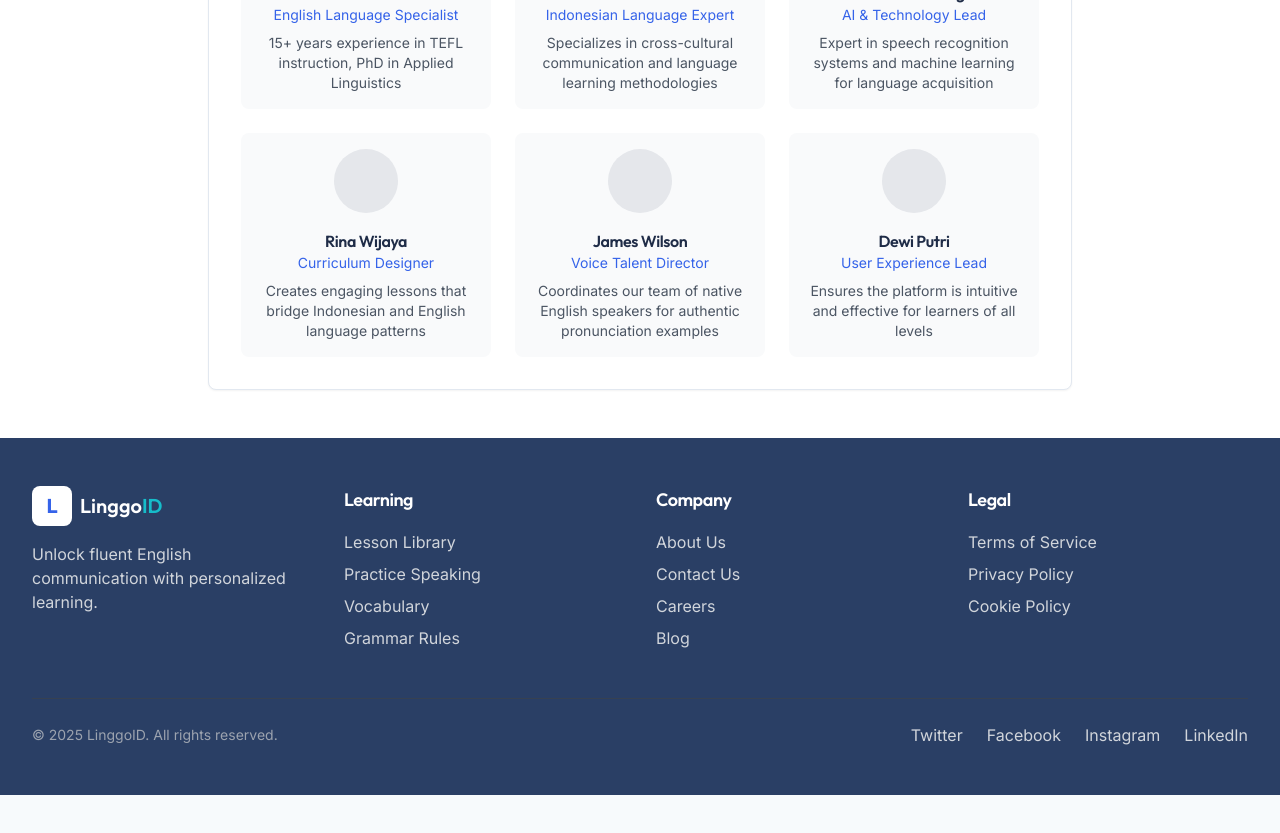
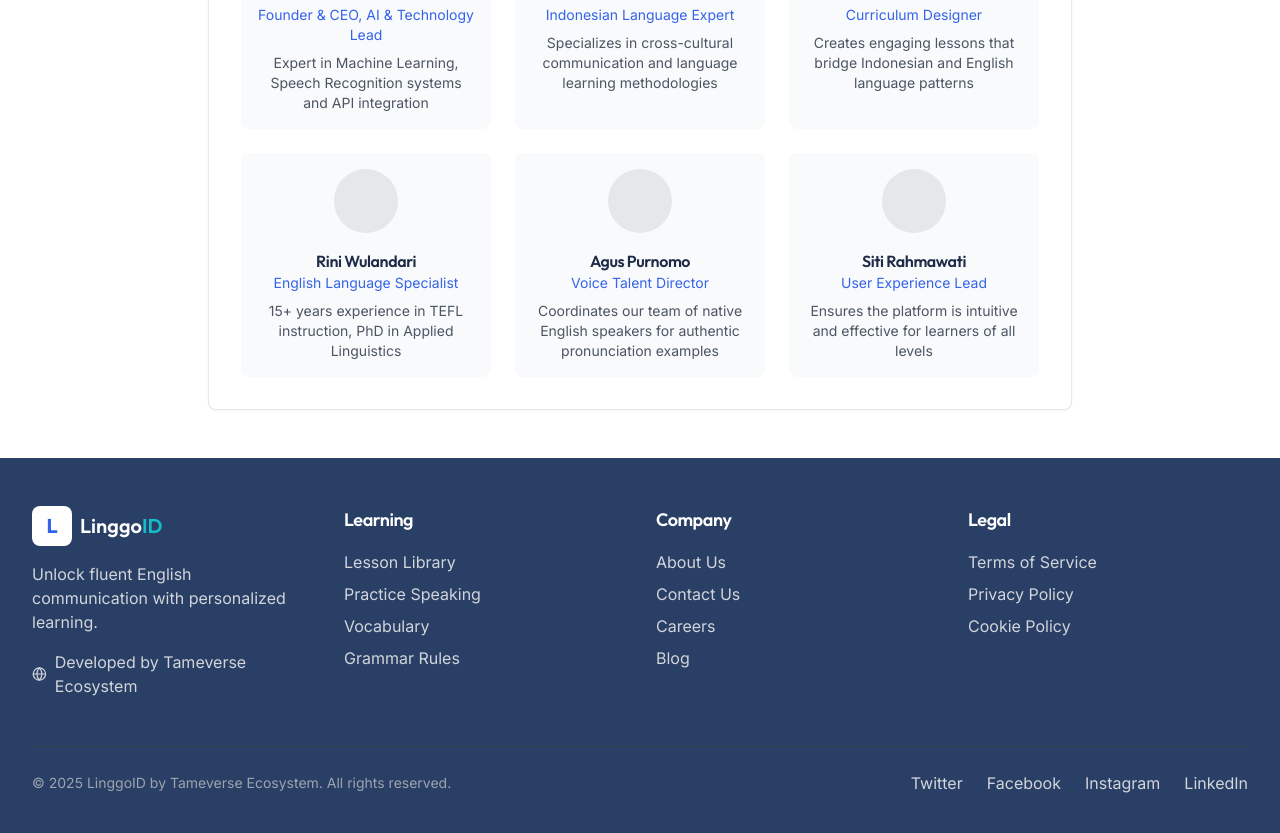
Before and after one commit to yeheskieltame/linggo-english-hub, a React (Vite) app: page /about in a window 1280 px wide. Shown: the part 1340-2173 px from the top of the page. Before the commit the page ends 2135 px from the top, so only its background shows below. Built offline with nearby package versions, Linux system fonts and the light colour scheme.

Commit message:
feat: Update team and footer information
Update team member information and add developer information to the footer.

```diff
--- a/src/components/Footer.tsx
+++ b/src/components/Footer.tsx
@@ -1,6 +1,7 @@
 
 import React from 'react';
 import { Link } from "react-router-dom";
+import { Globe } from "lucide-react";
 
 const Footer = () => {
   const currentYear = new Date().getFullYear();
@@ -21,6 +22,17 @@ const Footer = () => {
             <p className="mt-4 text-gray-300">
               Unlock fluent English communication with personalized learning.
             </p>
+            <div className="mt-4 flex items-center gap-2 text-gray-300">
+              <Globe size={16} />
+              <a
+                href="https://tameverse.netlify.app"
+                target="_blank"
+                rel="noopener noreferrer"
+                className="hover:text-white transition-colors"
+              >
+                Developed by Tameverse Ecosystem
+              </a>
+            </div>
           </div>
 
           <div>
@@ -55,7 +67,7 @@ const Footer = () => {
 
         <div className="border-t border-gray-700 mt-12 pt-6 flex flex-col md:flex-row justify-between items-center">
           <p className="text-gray-400 text-sm">
-            &copy; {currentYear} LinggoID. All rights reserved.
+            &copy; {currentYear} LinggoID by Tameverse Ecosystem. All rights reserved.
           </p>
           <div className="flex space-x-6 mt-4 md:mt-0">
             <a href="https://twitter.com" className="text-gray-300 hover:text-white transition-colors">Twitter</a>
--- a/src/pages/AboutPage.tsx
+++ b/src/pages/AboutPage.tsx
@@ -95,32 +95,32 @@ const AboutPage = () => {
               <div className="grid grid-cols-1 sm:grid-cols-2 md:grid-cols-3 gap-6">
                 {[
                   {
-                    name: 'Dr. Sarah Johnson',
+                    name: 'Yeheskiel Yunus Tame',
+                    role: 'Founder & CEO, AI & Technology Lead',
+                    description: 'Expert in Machine Learning, Speech Recognition systems and API integration'
+                  },
+                  {
+                    name: 'Dewi Lestari',
+                    role: 'Indonesian Language Expert',
+                    description: 'Specializes in cross-cultural communication and language learning methodologies'
+                  },
+                  {
+                    name: 'Budi Santoso',
+                    role: 'Curriculum Designer',
+                    description: 'Creates engaging lessons that bridge Indonesian and English language patterns'
+                  },
+                  {
+                    name: 'Rini Wulandari',
                     role: 'English Language Specialist',
                     description: '15+ years experience in TEFL instruction, PhD in Applied Linguistics'
                   },
                   {
-                    name: 'Budi Santoso',
-                    role: 'Indonesian Language Expert',
-                    description: 'Specializes in cross-cultural communication and language learning methodologies'
-                  },
-                  {
-                    name: 'Michael Chang',
-                    role: 'AI & Technology Lead',
-                    description: 'Expert in speech recognition systems and machine learning for language acquisition'
-                  },
-                  {
-                    name: 'Rina Wijaya',
-                    role: 'Curriculum Designer',
-                    description: 'Creates engaging lessons that bridge Indonesian and English language patterns'
-                  },
-                  {
-                    name: 'James Wilson',
+                    name: 'Agus Purnomo',
                     role: 'Voice Talent Director',
                     description: 'Coordinates our team of native English speakers for authentic pronunciation examples'
                   },
                   {
-                    name: 'Dewi Putri',
+                    name: 'Siti Rahmawati',
                     role: 'User Experience Lead',
                     description: 'Ensures the platform is intuitive and effective for learners of all levels'
                   }
--- a/src/pages/Index.tsx
+++ b/src/pages/Index.tsx
@@ -22,6 +22,9 @@ const Index = () => {
               </h1>
               <p className="text-lg md:text-xl mb-8 text-gray-700 max-w-xl">
                 Learn English naturally with personalized lessons, AI pronunciation feedback, and interactive practice. Perfect for Indonesian speakers.
+              </p>
+              <p className="text-sm text-gray-600 mb-8">
+                Developed by <a href="https://tameverse.netlify.app" target="_blank" rel="noopener noreferrer" className="text-linggo-primary hover:underline">Tameverse Ecosystem</a> - Innovating in blockchain and AI technologies.
               </p>
               <div className="flex flex-col sm:flex-row gap-4">
                 <Button size="lg" className="text-base font-medium">
```
